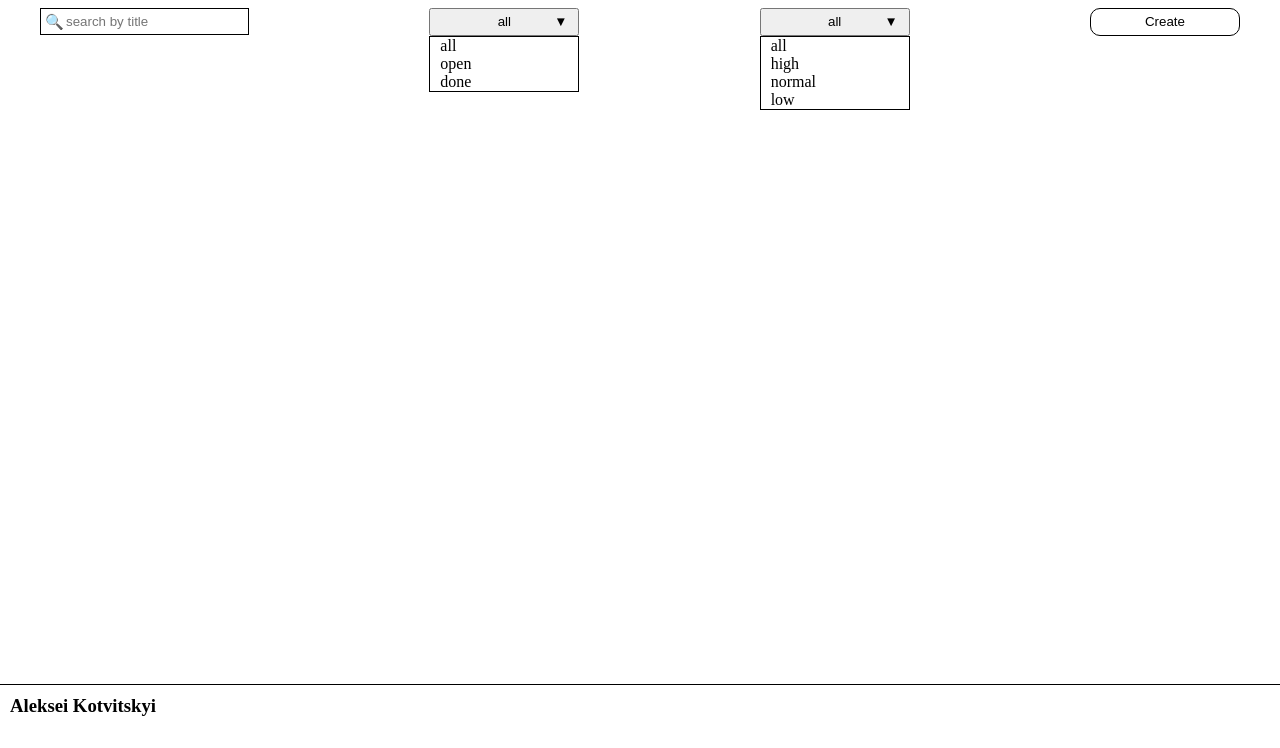
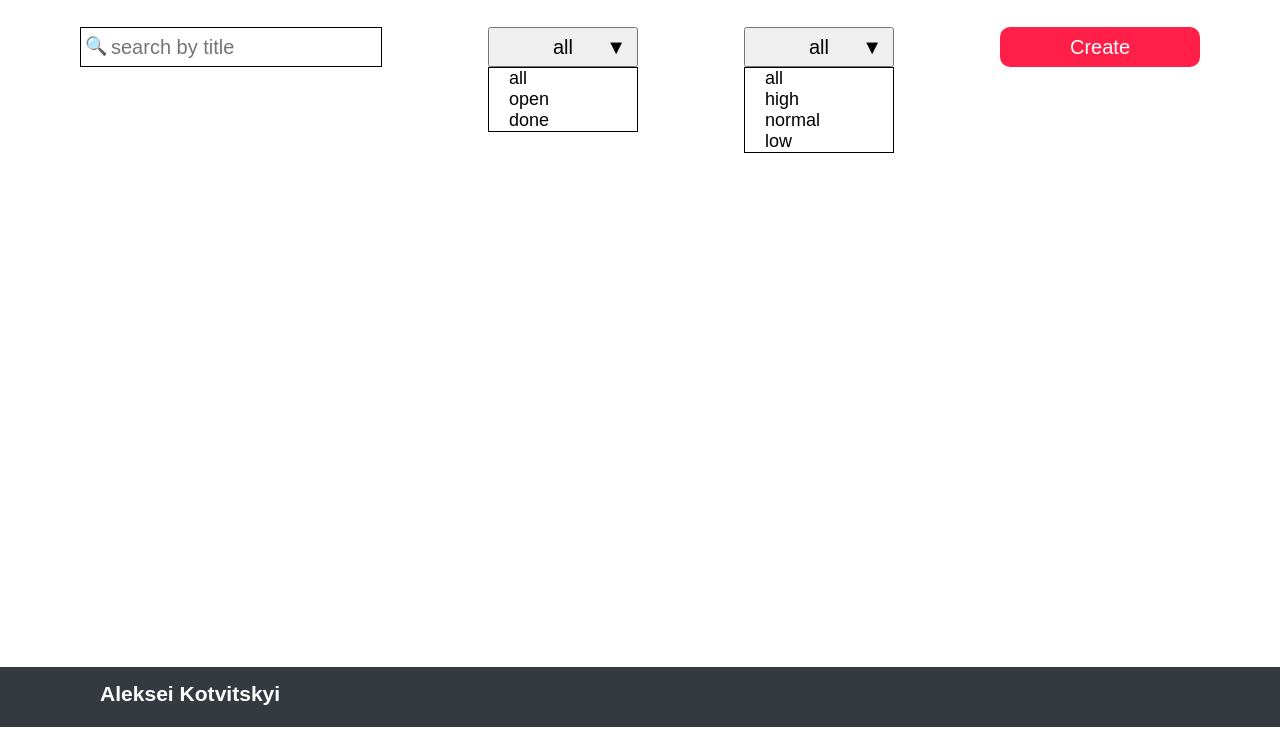
Before and after one commit to KotAleksei/js-band-test-task, a website built with webpack: page index.html in a window 1280 px wide. Shown: the part 73-821 px from the top of the page. After the commit the page ends 800 px from the top, so only its background shows below. Built offline with nearby package versions, Linux system fonts and the light colour scheme.

Commit message:
change styles

```diff
--- a/index.html
+++ b/index.html
@@ -8,6 +8,7 @@
 
 </head>
 <body>
+    <div class="backgroundTop"></div>
     <div id="todoApp">
       <h1 class="todoTitle">ToDo List</h1>
 
@@ -79,6 +80,7 @@
         <h3 class='footerTodoApp'>Aleksei Kotvitskyi</h3>
       </footer>
     </div>
+    <div class="backgroundBottom"></div>
 
     <script src="dist/main.js"></script>
 </body>
--- a/src/style.scss
+++ b/src/style.scss
@@ -7,59 +7,89 @@
   height: 10px;
   z-index: 1;
 }
-
 %inputAndTextInModal {
   display: block;
   width: 250px;
-  margin: 5px 25px 5px;
+  margin: 5px 25px 15px;
+  border: 1px solid gray;
+  font-size: 17px;
+  padding-left: 10px;
 }
-
+%background {
+  position: fixed;
+  width: 100vw;
+  height: 60px;
+  z-index: 2;
+  background-color: #343a40;
+}
+%titleAndFooter {
+  position: fixed;
+  z-index: 3;
+  padding-left: 60px;
+  padding-top: 10px;
+  margin-top: 0;
+  color: white;
+}
 * {
   box-sizing: border-box;
 }
 
 html, body {
   margin: 0;
-  height: 100%;
-  width: 100%;
+  font-family: Muli, sans-serif;
+  font-size: 18px;
 }
-
+#todoApp {
+  max-width: 1200px;
+  margin: 0 auto;
+  margin-bottom: 100px;
+}
+.backgroundTop {
+  @extend %background;
+  top: 0;
+}
+.backgroundBottom {
+  @extend %background;
+  bottom: 0;
+}
 .headOfTodo {
   display: flex;
   justify-content: space-between;
-  margin-bottom: 90px;
-  margin-left: 40px;
-  margin-right: 40px;
+  margin: 100px 40px 90px;
 }
 
 .todoTitle {
-  border-bottom: 1px solid black;
-  padding-left: 20px;
+  @extend %titleAndFooter;
+  top: 0;
 }
 
 .searchByTittle {
   position: relative;
+
   &:before {
     position: absolute;
     content: "🔍";
-    font-size: 15px;
     left: 5px;
-    top: 5px;
+    top: 8px;
   }
   > input {
-    padding: 5px 5px 5px 25px;
+    padding: 5px 5px 5px 30px;
     border: 1px solid black;
+    height: 40px;
+    font-size: 20px;
   }
 }
 
 .markOfDoneList,
 .todosPriority {
   width: 150px;
+
   position: relative;
   > button {
     width: 100%;
     position: relative;
-    height: 28px;
+    height: 40px;
+    font-size: 20px;
     &:hover {
       cursor: pointer;
     }
@@ -81,7 +111,7 @@ html, body {
     position: absolute;
     padding: 0;
     > li {
-      padding-left: 10px;
+      padding-left: 20px;
       background-color: white;
       &:hover {
         cursor: pointer;
@@ -96,15 +126,18 @@ html, body {
 /* ///////////////////////// */
 
 .btnGreateTodo {
-  background-color: white;
-  border: 1px solid black;
-  width: 150px;
-  height: 28px;
+  background-color: #ff1f48;
+  border: none;
+  width: 200px;
+  height: 40px;
   border-radius: 10px;
   outline: none;
+  color: white;
+  font-size: 20px;
   &:hover {
     cursor: pointer;
-    background-color: lightblue;
+    background-color: #007bff;
+    transition: 0.3s;
   }
 }
 
@@ -112,7 +145,7 @@ html, body {
   &.show {
     display: block;
     position: fixed;
-    z-index: 2;
+    z-index: 5;
     top: 0;
     left: 0;
     bottom: 0;
@@ -127,8 +160,8 @@ html, body {
 .createTodoContent {
   padding-top: 20px;
   width: 300px;
-  min-height: 350px;
-  border: 1px solid black;
+  height: 450px;
+  border-radius: 10px;
   background-color: white;
   position: absolute;
   top: 50%;
@@ -137,6 +170,7 @@ html, body {
   transform: translate(-50%, -50%);
   > label {
     margin-left: 25px;
+    margin-top: 10px;
       > div {
         .emptyTitle {
           color: red;
@@ -145,11 +179,14 @@ html, body {
         }
         > input {
           @extend %inputAndTextInModal;
+          height: 35px;
+
         }
         > textarea {
           @extend %inputAndTextInModal;
           resize: none;
           height: 70px;
+          padding-top: 10px;
         }
       }
   }
@@ -166,6 +203,8 @@ html, body {
       text-transform: capitalize;
       text-align: left;
       padding-left: 20px;
+      height: 30px;
+      font-size: 18px;
       &:hover {
         cursor: pointer;
       }
@@ -184,19 +223,20 @@ html, body {
     display: block;
     list-style: none;
     margin: 0 auto 70px 0px;
-    border: 1px solid black;
+    border: 1px solid #343a40;
+    border-top: none;
     width: 100%;
     padding: 0;
     > li {
       padding-left: 20px;
       &:hover {
         cursor: pointer;
-        background-color: lightblue;
+        background-color: #007bff;
       }
     }
   }
   > p {
-    margin: 0;
+    margin: 5px auto;
   }
 }
 
@@ -207,16 +247,27 @@ html, body {
   bottom: 20px;
   width: 100%;
   > button {
-    width: 100px;
-    height: 30px;
+    width: 110px;
+    height: 35px;
     border-radius: 10px;
-    border: 1px solid black;
-    background-color: white;
+    background-color: #007bff;
+    color: white;
+    border: none;
     &:hover {
       cursor: pointer;
-      background-color: lightblue;
-      transform: scale(1.1);
+      background-color: red;
+      transition: 0.3s;
     }
+    &.saveTodo{
+      &:hover{
+        background-color: green;
+      }
+    }
+  // > button.saveTodo {
+  //   &:hover {
+  //     background-color: green;
+  //   }
+  // }
   }
 }
 
@@ -294,8 +345,11 @@ html, body {
     border: 1px solid black;
     border-radius: 10px;
     height: 28px;
+    outline: none;
     &:hover {
       cursor: pointer;
+      background-color: #007bff;
+      transition: 0.3s;
     }
   }
   &.open {
@@ -311,7 +365,7 @@ html, body {
       border: 1px solid black;
       text-align: center;
       background-color: white;
-      z-index: 1;
+      z-index: 2;
     }
     &::before {
       @extend %dropdownEditTodoPseudo;
@@ -328,23 +382,18 @@ html, body {
     display: none;
     > li:hover {
       cursor: pointer;
-      background-color: lightblue;
+      background-color: #007bff;
     }
   }
 }
 
 .footerTodoApp {
-  position: fixed;
-  border-top: 1px solid black;
-  width: 100%;
-  padding: 10px 0 10px 10px;
-  margin: 0;
+  @extend %titleAndFooter;
   bottom: 0;
-  background-color: white;
-  z-index: 1;
+  margin-top: 20px;
 }
 
-@media (max-width: 750px) {
+@media (max-width: 850px) {
   .headOfTodo {
     flex-direction: column;
     align-items: center;
```
